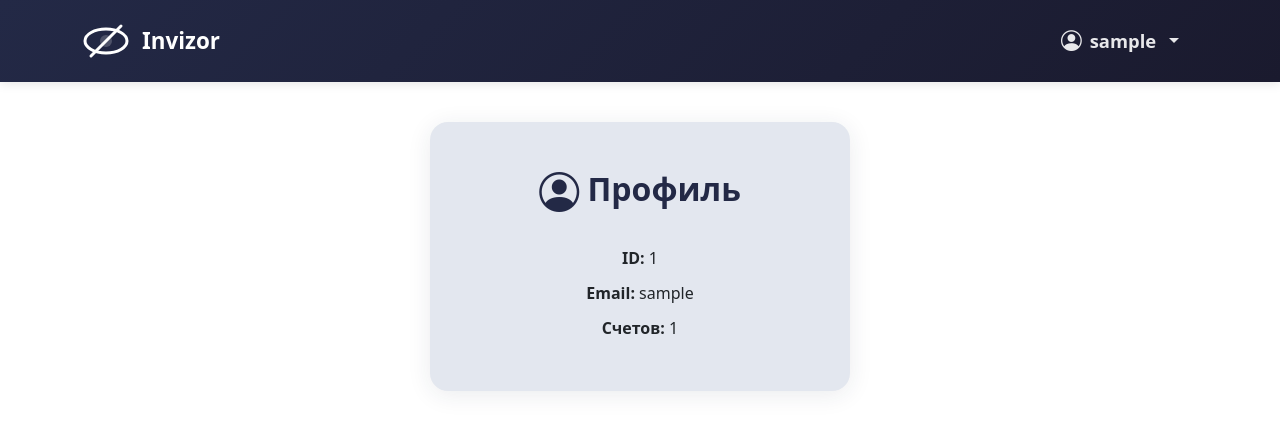
After one commit to ed4kod/invizor, a Flask app: page /profile in a window 1280 px wide. The commit adds this page. Shown: the top 431 px of the page. Run offline with Flask 3, Linux system fonts and the light colour scheme; the visitor is signed in with stand-in values (Sample User, id 1); tables that the repository leaves empty hold one stand-in row (values such as "Sample post").

Commit message:
Добавлена страница профиля пользователя с ID, email и количеством счетов

```diff
--- a/app/routes.py
+++ b/app/routes.py
@@ -92,6 +92,13 @@ def login():
 def logout():
     session.pop('user_id', None)
     return redirect(url_for('main.login'))
+
+@bp.route('/profile')
+def profile():
+    if 'user_id' not in session:
+        return redirect(url_for('main.login'))
+    user = User.query.get(session['user_id'])
+    return render_template('profile.html', user=user)
 
 @bp.route('/bill/<int:bill_id>', methods=['GET', 'POST'])
 def bill_detail(bill_id):
--- a/app/templates/base.html
+++ b/app/templates/base.html
@@ -198,6 +198,9 @@
                                 <span style="max-width:180px; white-space:nowrap; overflow:hidden; text-overflow:ellipsis; display:inline-block; vertical-align:middle;">{{ g.user.username if g.user else 'Пользователь' }}</span>
                             </a>
                             <ul class="dropdown-menu">
+                                <li><a class="dropdown-item" href="{{ url_for('main.profile') }}">
+                                    <i class="bi bi-person"></i> Профиль
+                                </a></li>
                                 <li><a class="dropdown-item" href="{{ url_for('main.logout') }}">
                                     <i class="bi bi-box-arrow-right"></i> Выйти
                                 </a></li>
--- /dev/null
+++ b/app/templates/profile.html
@@ -0,0 +1,57 @@
+{% extends 'base.html' %}
+{% block title %}Профиль{% endblock %}
+{% block head %}
+<style>
+.profile-card {
+    max-width: 420px;
+    margin: 2.5rem auto;
+    background: #e3e7ef;
+    border-radius: 18px;
+    box-shadow: 0 4px 24px rgba(35,41,70,0.09);
+    padding: 2.5rem 2rem;
+}
+.profile-title {
+    font-size: 2rem;
+    font-weight: 700;
+    color: #232946;
+    margin-bottom: 1.5rem;
+    text-align: center;
+}
+.profile-info {
+    font-size: 1.15rem;
+    color: #232946;
+    margin-bottom: 1.2rem;
+    text-align: center;
+}
+.profile-info strong {
+    min-width: 120px;
+    display: inline-block;
+    text-align: right;
+}
+.profile-list {
+    list-style: none;
+    padding: 0;
+    margin: 0 auto;
+    max-width: 320px;
+}
+.profile-list li {
+    margin-bottom: 0.7rem;
+    display: flex;
+    justify-content: center;
+    align-items: center;
+}
+</style>
+{% endblock %}
+{% block content %}
+<div class="profile-card">
+    <div class="profile-title">
+        <i class="bi bi-person-circle" style="font-size:2.5rem; vertical-align:middle;"></i>
+        Профиль
+    </div>
+    <ul class="profile-list">
+        <li><strong>ID:</strong>&nbsp;{{ user.id }}</li>
+        <li><strong>Email:</strong>&nbsp;{{ user.username }}</li>
+        <li><strong>Счетов:</strong>&nbsp;{{ user.bills|length }}</li>
+    </ul>
+</div>
+{% endblock %}
--- /dev/null
+++ b/commitmsg.txt
@@ -0,0 +1 @@
+атемнены основные цвета во всех шаблонах для единого стиля
```
